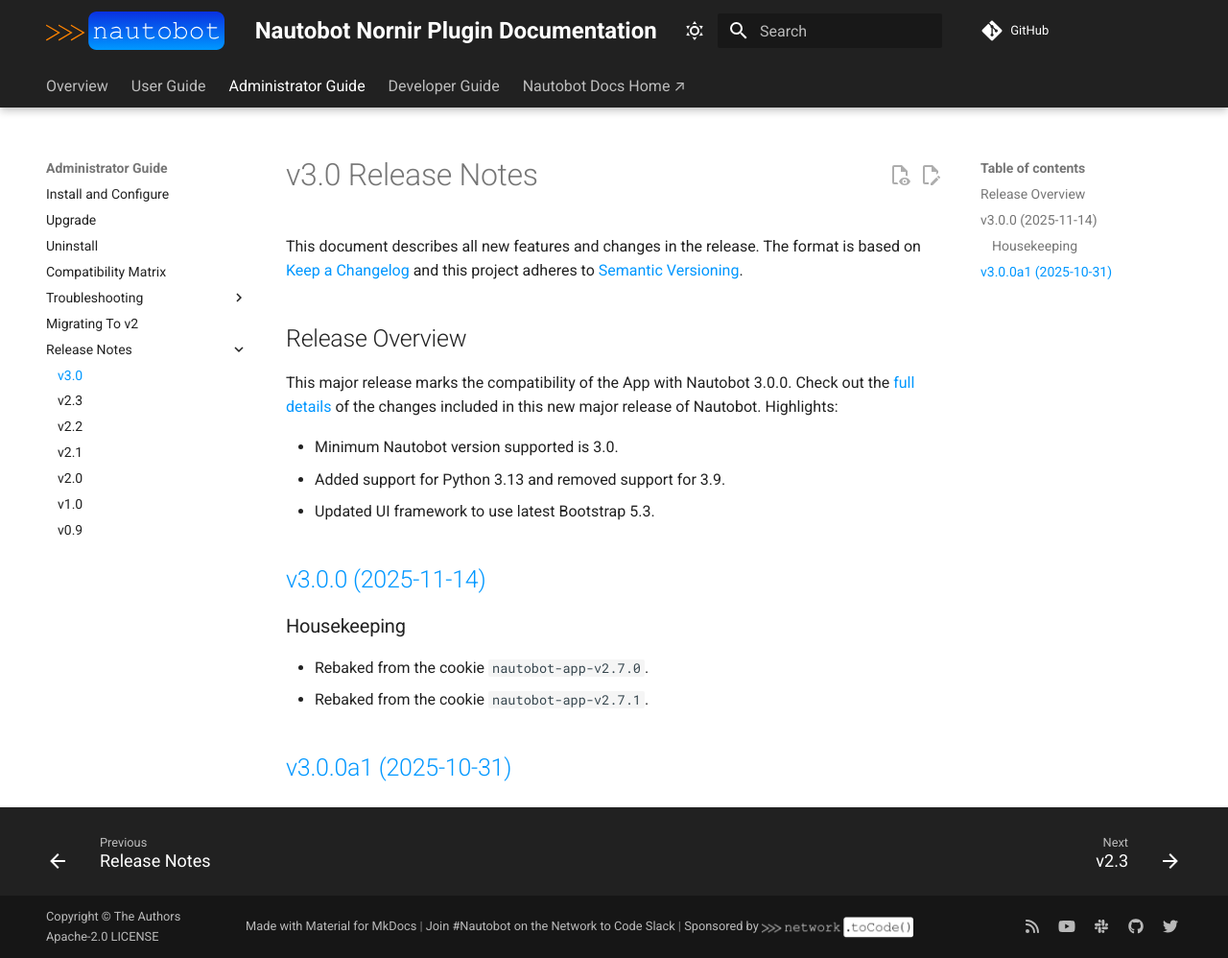
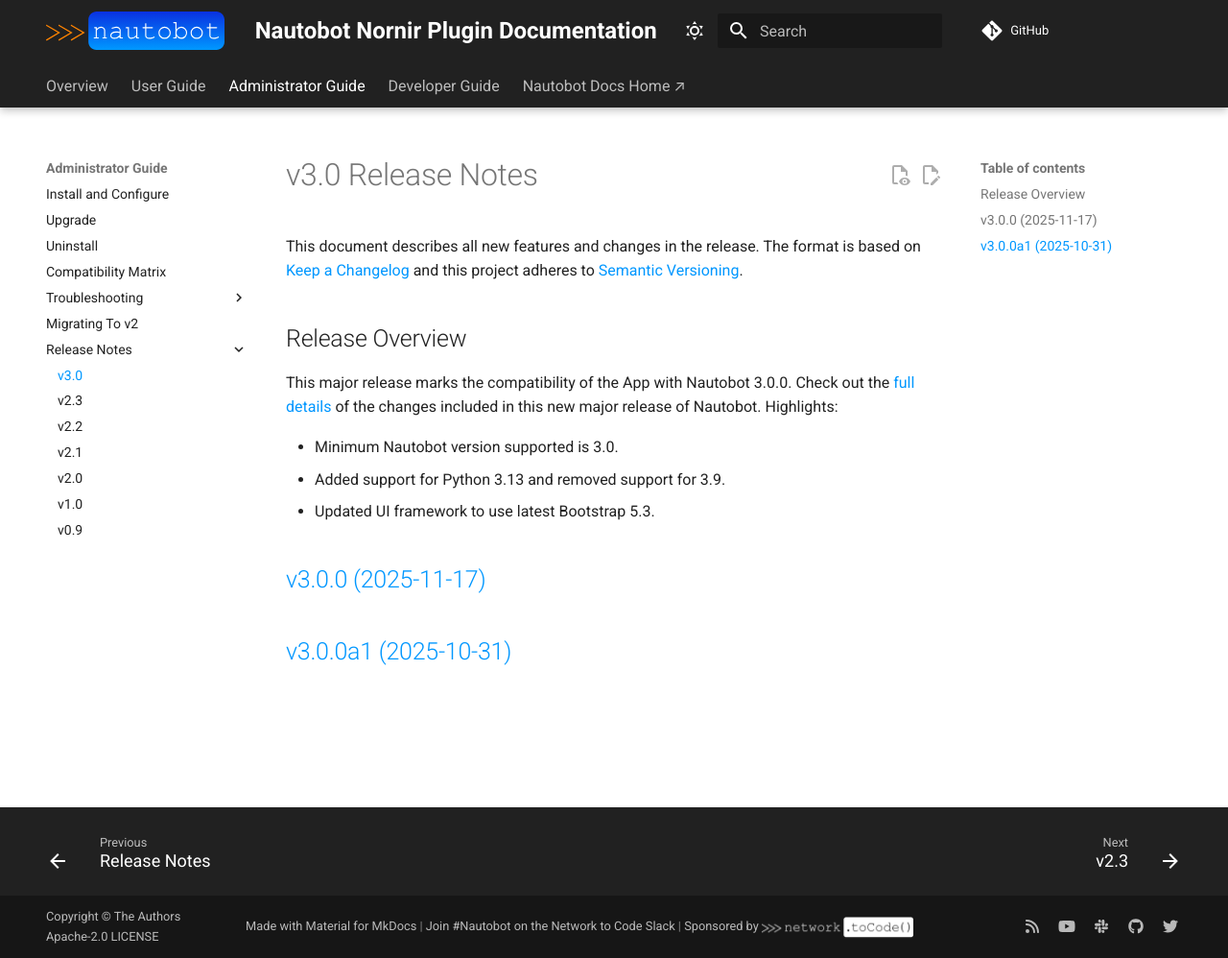
Before and after one commit to nautobot/nautobot-app-nornir, an MkDocs documentation site: the page built from docs/admin/release_notes/version_3.0.md, in a window 1280 px wide and 998 px high. Shown: the whole window at 96% size. Built offline with MkDocs 1.6.1 and Material for MkDocs 9.7.7, drawn with Linux system fonts in a browser that asks for light colours; comment, search, counter and statistics services are not loaded.

Commit message:
Feedback updates

```diff
--- a/docs/admin/release_notes/version_3.0.md
+++ b/docs/admin/release_notes/version_3.0.md
@@ -10,11 +10,6 @@
 - Added support for Python 3.13 and removed support for 3.9.
 - Updated UI framework to use latest Bootstrap 5.3.
 
-## [v3.0.0 (2025-11-14)](https://github.com/nautobot/nautobot-app-nornir/releases/tag/v3.0.0)
-
-### Housekeeping
-
-- Rebaked from the cookie `nautobot-app-v2.7.0`.
-- Rebaked from the cookie `nautobot-app-v2.7.1`.
+## [v3.0.0 (2025-11-17)](https://github.com/nautobot/nautobot-app-nornir/releases/tag/v3.0.0)
 
 ## [v3.0.0a1 (2025-10-31)](https://github.com/nautobot/nautobot-app-nornir/releases/tag/v3.0.0a1)
```
